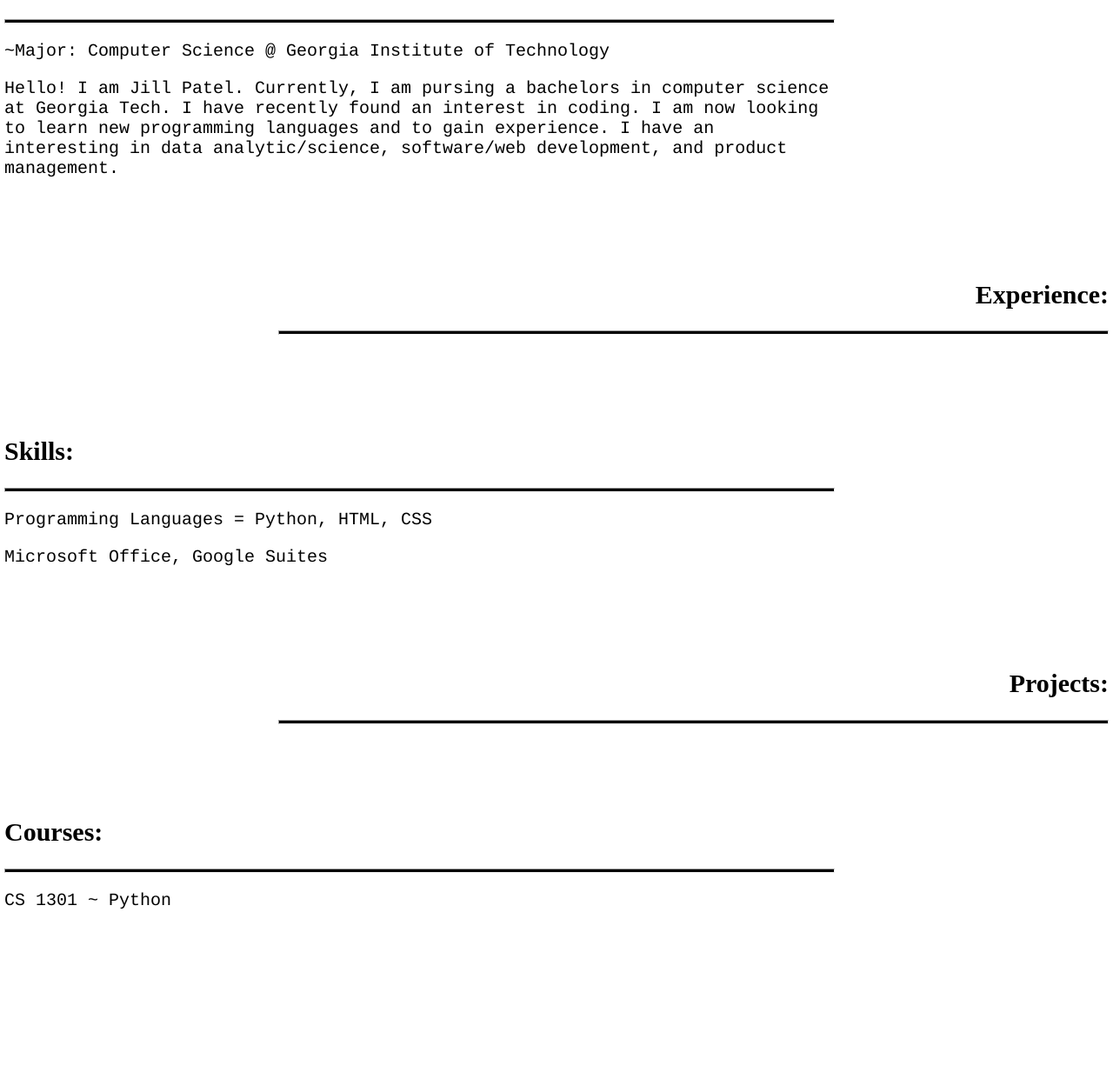
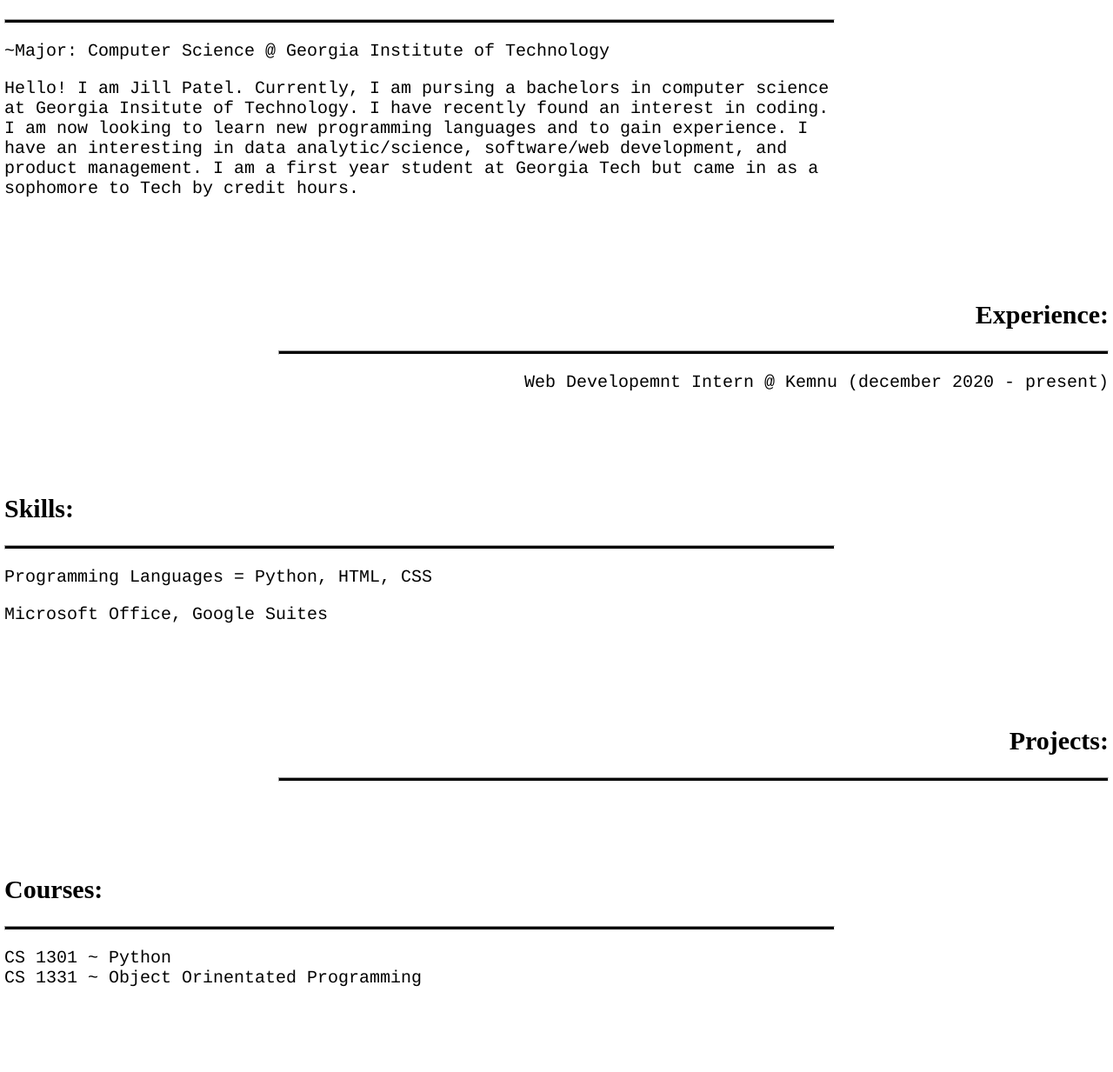
Before and after one commit to jillpatel1/Jill-Patel, a plain HTML site: page index.html in a window 1280 px wide. Shown: the part 653-1886 px from the top of the page at 87% size. Drawn offline with Linux system fonts and the light colour scheme.

Commit message:
someranchanges

```diff
--- a/index.html
+++ b/index.html
@@ -1,7 +1,7 @@
 <!doctype html>
 <html>
 <head>
-    <title> jill patel </title>
+    <title> Jill Patel </title>
     <link rel="stylesheet" href="style.css">
 
 </head>
@@ -43,7 +43,7 @@
         <hr id="hr1", align="left">
         <p> ~Major: Computer Science
         @ Georgia Institute of Technology </p>
-        <p> Hello! I am Jill Patel. Currently, I am pursing a bachelors in computer science at Georgia Tech. I have recently found an interest in coding. I am now looking to learn new programming languages and to gain experience. I have an interesting in data analytic/science, software/web development, and product management.  </p>
+        <p> Hello! I am Jill Patel. Currently, I am pursing a bachelors in computer science at Georgia Insitute of Technology. I have recently found an interest in coding. I am now looking to learn new programming languages and to gain experience. I have an interesting in data analytic/science, software/web development, and product management. I am a first year student at Georgia Tech but came in as a sophomore to Tech by credit hours. </p>
     </section>
 
 
@@ -54,7 +54,7 @@
     <section id="section2">
     <h2 class="Experience"> Experience: </h2>
         <hr id="hr2", align="right">
-        <p></p>
+        <p>Web Developemnt Intern @ Kemnu (december 2020 - present) </p>
     </section>
 
 
@@ -87,7 +87,9 @@
     <section id="section5">
     <h2> Courses: </h2>
         <hr id="hr2", align="right">
-        <p> CS 1301 ~ Python </p>
+        <p> CS 1301 ~ Python <br>
+            CS 1331 ~ Object Orinentated Programming
+        </p>
     </section>
     <br>
     <br>
@@ -105,7 +107,6 @@
         <p>
         Georgia Tech: <br> <br>
             &nbsp;Student Government Assoiciate: IT Board ~ Internal Tools <br> <br>
-            &nbsp;Student Foundation: Investment Committee <br> <br>
             &nbsp;Student Alumni Association <br> <br>
             &nbsp;Startup Exchange <br> <br>
         </p>
```
